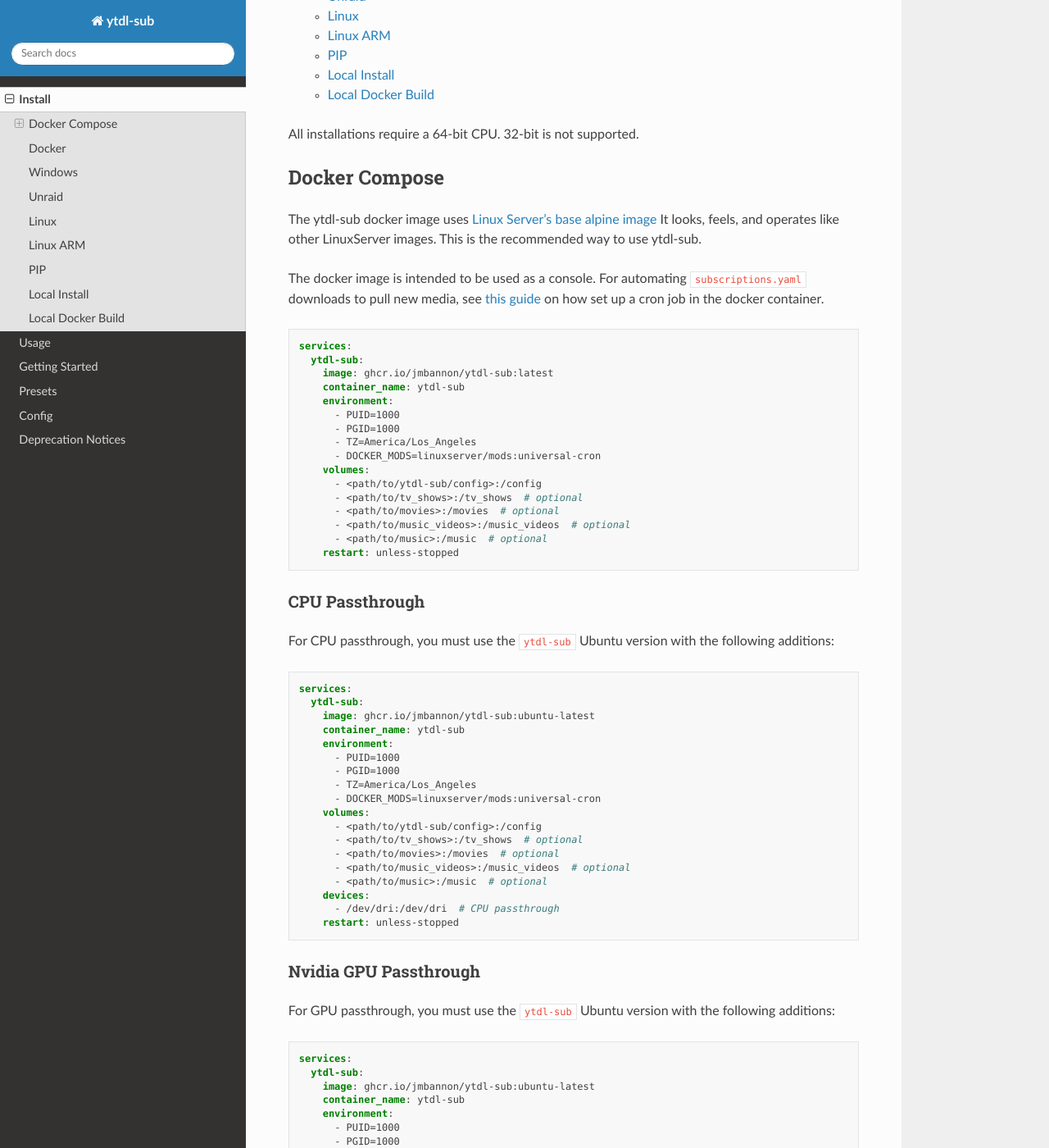
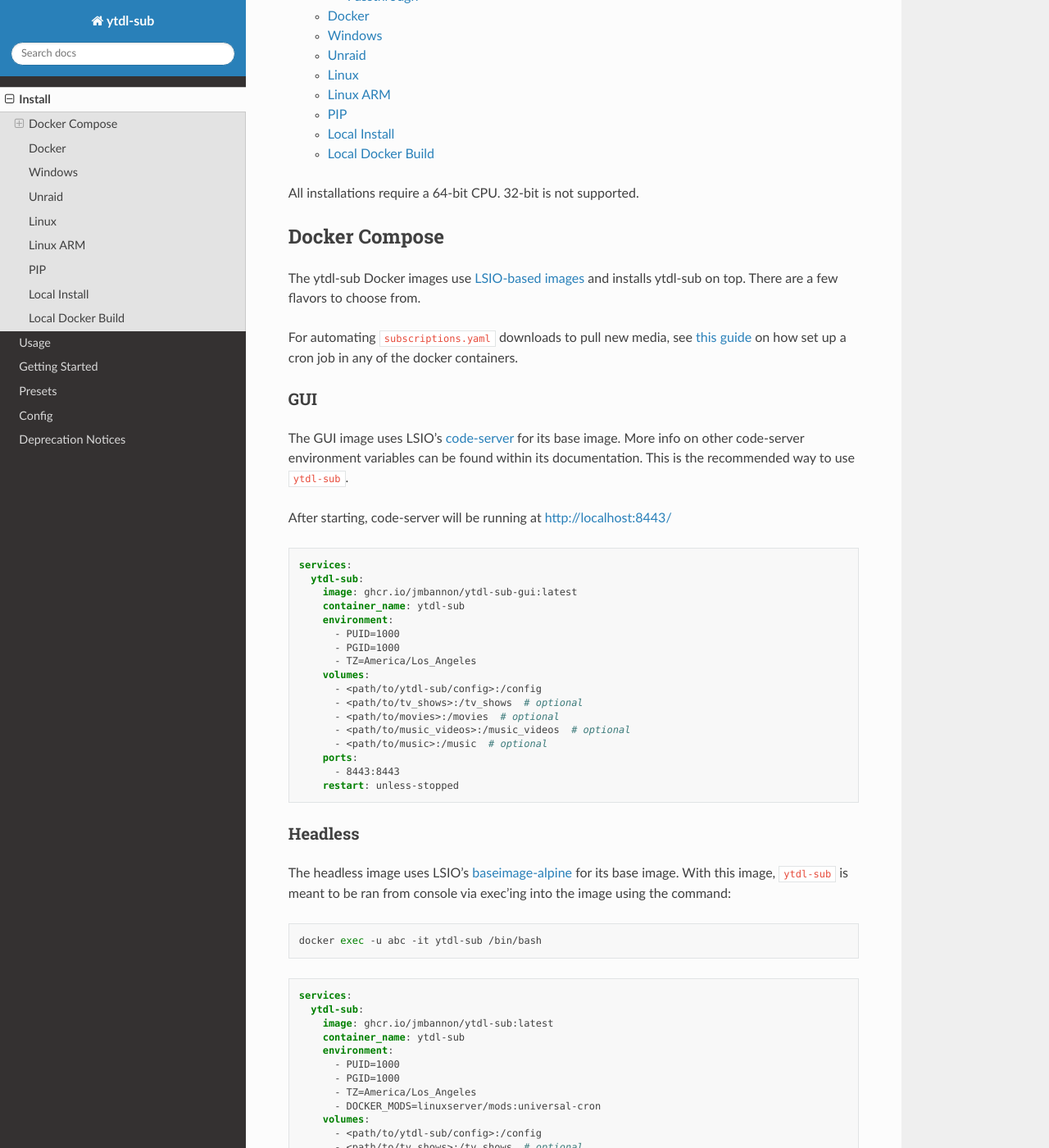
Before and after one commit to jmbannon/ytdl-sub, a Sphinx documentation site: the page built from docs/install.rst, in a window 1280 px wide and 1400 px high, scrolled down 357 px. Shown: the whole window at 82% size. Built offline with Sphinx 7.4.7 and the Read the Docs theme 2.0.0, drawn with Linux system fonts in a browser that asks for light colours; some of the changed text lies outside the part shown.

```diff
--- a/docs/config.rst
+++ b/docs/config.rst
@@ -423,8 +423,9 @@ Source Variables
 Override Variables
 ------------------
 
-.. autoclass:: ytdl_sub.config.preset_options.OverridesVariables()
+.. autoclass:: ytdl_sub.entries.variables.override_variables.OverrideVariables()
    :members:
+   :member-order: bysource
 
 -------------------------------------------------------------------------------
 
--- a/docs/install.rst
+++ b/docs/install.rst
@@ -3,22 +3,62 @@ Install
 ``ytdl-sub`` can be installed on the following platforms.
 
 .. contents::
-    :depth: 2
+    :depth: 3
 
 All installations require a 64-bit CPU. 32-bit is not supported.
 
 Docker Compose
 --------------
-The ytdl-sub docker image uses
-`Linux Server's <https://www.linuxserver.io/>`_
-`base alpine image <https://github.com/linuxserver/docker-baseimage-alpine/>`_
-It looks, feels, and operates like other LinuxServer images. This is the
-recommended way to use ytdl-sub.
+The ytdl-sub Docker images use
+`LSIO-based images <https://www.linuxserver.io/>`_
+and installs ytdl-sub on top. There are a few flavors to choose from.
 
-The docker image is intended to be used as a console. For automating
-``subscriptions.yaml`` downloads to pull new media, see
+For automating ``subscriptions.yaml`` downloads to pull new media, see
 `this guide <https://github.com/jmbannon/ytdl-sub/wiki/7.-Automate-Downloading-New-Content-Using-Your-Configs/>`_
-on how set up a cron job in the docker container.
+on how set up a cron job in any of the docker containers.
+
+GUI
+^^^^
+
+The GUI image uses LSIO's
+`code-server <https://hub.docker.com/r/linuxserver/code-server>`_
+for its base image. More info on other code-server environment variables
+can be found within its documentation. This is the recommended way to use ``ytdl-sub``.
+
+After starting, code-server will be running at http://localhost:8443/
+
+.. code-block:: yaml
+
+   services:
+     ytdl-sub:
+       image: ghcr.io/jmbannon/ytdl-sub-gui:latest
+       container_name: ytdl-sub
+       environment:
+         - PUID=1000
+         - PGID=1000
+         - TZ=America/Los_Angeles
+       volumes:
+         - <path/to/ytdl-sub/config>:/config
+         - <path/to/tv_shows>:/tv_shows  # optional
+         - <path/to/movies>:/movies  # optional
+         - <path/to/music_videos>:/music_videos  # optional
+         - <path/to/music>:/music  # optional
+       ports:
+         - 8443:8443
+       restart: unless-stopped
+
+Headless
+^^^^^^^^^^
+
+The headless image uses LSIO's
+`baseimage-alpine <https://github.com/linuxserver/docker-baseimage-alpine>`_
+for its base image. With this image, ``ytdl-sub`` is meant to be ran from console
+via exec'ing into the image using the command:
+
+.. code-block:: bash
+
+   docker exec -u abc -it ytdl-sub /bin/bash
+
 
 .. code-block:: yaml
 
@@ -39,46 +79,51 @@ on how set up a cron job in the docker container.
          - <path/to/music>:/music  # optional
        restart: unless-stopped
 
-CPU Passthrough
-^^^^^^^^^^^^^^^^^^^^^^
-For CPU passthrough, you must use the ``ytdl-sub`` Ubuntu version with the following additions:
+Passthrough
+^^^^^^^^^^^
+For CPU or GPU passthrough, you must use either the GUI image or the headless Ubuntu image
+``ghcr.io/jmbannon/ytdl-sub:ubuntu-latest``.
+
+The docker-compose examples use the GUI image.
+
+CPU
+____
 
 .. code-block:: yaml
 
    services:
      ytdl-sub:
-       image: ghcr.io/jmbannon/ytdl-sub:ubuntu-latest
+       image: ghcr.io/jmbannon/ytdl-sub-gui:latest
        container_name: ytdl-sub
        environment:
          - PUID=1000
          - PGID=1000
          - TZ=America/Los_Angeles
-         - DOCKER_MODS=linuxserver/mods:universal-cron
        volumes:
          - <path/to/ytdl-sub/config>:/config
          - <path/to/tv_shows>:/tv_shows  # optional
          - <path/to/movies>:/movies  # optional
          - <path/to/music_videos>:/music_videos  # optional
          - <path/to/music>:/music  # optional
+       ports:
+         - 8443:8443
        devices:
          - /dev/dri:/dev/dri  # CPU passthrough
        restart: unless-stopped
 
-Nvidia GPU Passthrough
-^^^^^^^^^^^^^^^^^^^^^^
-For GPU passthrough, you must use the ``ytdl-sub`` Ubuntu version with the following additions:
+GPU
+____
 
 .. code-block:: yaml
 
    services:
      ytdl-sub:
-       image: ghcr.io/jmbannon/ytdl-sub:ubuntu-latest
+       image: ghcr.io/jmbannon/ytdl-sub-gui:latest
        container_name: ytdl-sub
        environment:
          - PUID=1000
          - PGID=1000
          - TZ=America/Los_Angeles
-         - DOCKER_MODS=linuxserver/mods:universal-cron
          - NVIDIA_DRIVER_CAPABILITIES=all  # Nvidia ENV args
          - NVIDIA_VISIBLE_DEVICES=all
        volumes:
@@ -87,6 +132,8 @@ For GPU passthrough, you must use the ``ytdl-sub`` Ubuntu version with the follo
          - <path/to/movies>:/movies  # optional
          - <path/to/music_videos>:/music_videos  # optional
          - <path/to/music>:/music  # optional
+       ports:
+         - 8443:8443
        deploy:
          resources:
            reservations:
@@ -103,14 +150,14 @@ Docker
        -e PUID=1000 \
        -e PGID=1000 \
        -e TZ=America/Los_Angeles \
-       -e DOCKER_MODS=linuxserver/mods:universal-cron \
+       -p 8443:8443 \
        -v <path/to/ytdl-sub/config>:/config \
        -v <OPTIONAL/path/to/tv_shows>:/tv_shows \
        -v <OPTIONAL/path/to/movies>:/movies \
        -v <OPTIONAL/path/to/music_videos>:/music_videos \
        -v <OPTIONAL/path/to/music>:/music \
        --restart unless-stopped \
-       ghcr.io/jmbannon/ytdl-sub:latest
+       ghcr.io/jmbannon/ytdl-sub-gui:latest
 
 Windows
 --------------
```
Also changed, not shown: README.md (+151 -192 lines), 4 other files.
